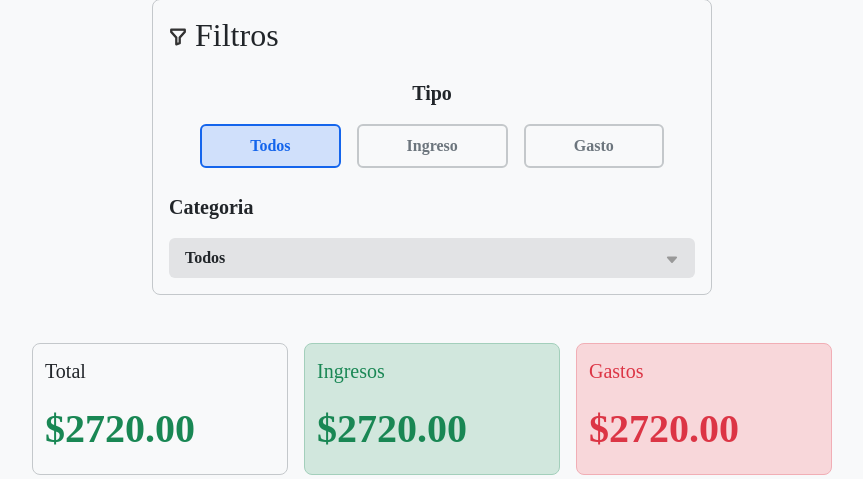
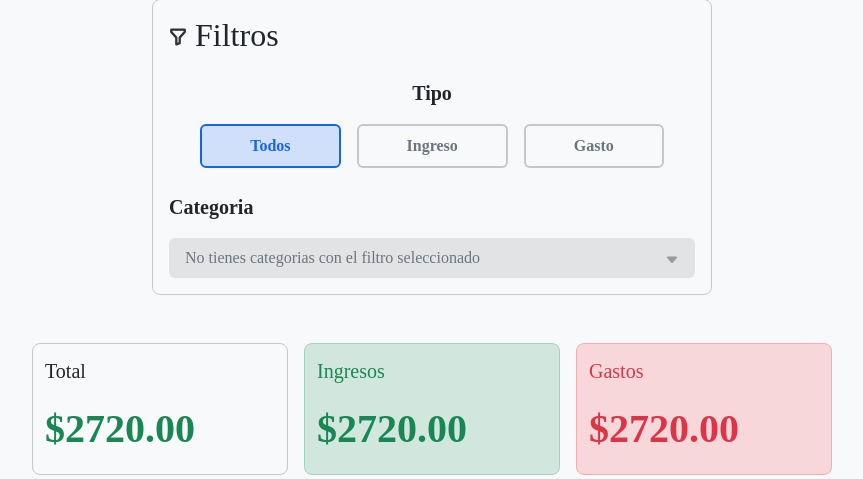
Before and after one commit to JesusHM0406/homestack, a Flask app: page /history in a window 1280 px wide. Shown: the part 201-680 px from the top of the page, without its empty margins (208-1071 px from the left). Run offline with Flask 3, Linux system fonts and the light colour scheme; the visitor is signed in with stand-in values (Sample User, id 1); some web fonts are replaced.

Commit message:
feat: implement filter section with current user and filter data

```diff
--- a/templates/history.html
+++ b/templates/history.html
@@ -34,7 +34,15 @@
         <div class="filter-categories w-100 position-relative">
           <div class="custom-select-f" id="customSelectF" aria-expanded="false" tabindex="0">
             <div class="select-trigger-f d-flex justify-content-between py-2 px-3 bg-secondary-subtle rounded-2" id="selectTriggerF">
-              <span class="fw-bold">Todos</span>
+                {% if category %}
+                  <span class="fw-bold">{{ category.name }}</span>
+                {% elif categories %}
+                  <span class="fw-bold">Todas</span>
+                {% elif type != "all" %}
+                  <span class="text-secondary">No tienes categorias con el filtro seleccionado</span>
+                {% else %}
+                  <span class="text-secondary">No tienes categorias</span>
+                {% endif %}
               <figure>
                 <svg xmlns="http://www.w3.org/2000/svg" width="14" height="14" fill="#bbb" class="bi bi-caret-down-fill" viewBox="0 0 16 16" aria-hidden="true">
                   <path d="M7.247 11.14 2.451 5.658C1.885 5.013 2.345 4 3.204 4h9.592a1 1 0 0 1 .753 1.659l-4.796 5.48a1 1 0 0 1-1.506 0z"/>
@@ -43,77 +51,39 @@
             </div>
 
             <ul class="select-options-list-f m-0 p-2 bg-light border border-1 border-secondary-subtle rounded-3 shadow-sm d-flex flex-column gap-2 overflow-y-auto position-absolute w-100" id="selectOptListF">
-              <li aria-selected="false" class="cat-option d-flex justify-content-between py-1 px-2 rounded-2" data-cat-id="1">
-                <span>Comida</span>
+              {% if categories %}
+                {% for cat in categories %}
+                  {% if category and cat.name == category.name %}
+                    <li aria-selected="true" class="cat-option d-flex justify-content-between py-1 px-2 rounded-2" data-cat-id="{{ cat.id }}">
+                      <span>{{ cat.name }}</span>
                       <figure class="cat-opt-icon">
                         <svg xmlns="http://www.w3.org/2000/svg" width="16" height="16" fill="#999" class="bi bi-check-lg" viewBox="0 0 16 16" aria-hidden="true">
                           <path d="M12.736 3.97a.733.733 0 0 1 1.047 0c.286.289.29.756.01 1.05L7.88 12.01a.733.733 0 0 1-1.065.02L3.217 8.384a.757.757 0 0 1 0-1.06.733.733 0 0 1 1.047 0l3.052 3.093 5.4-6.425z"/>
                         </svg>
                       </figure>
                     </li>
-
-              <li aria-selected="false" class="cat-option d-flex justify-content-between py-1 px-2 rounded-2" data-cat-id="2">
-                <span>Comida</span>
+                  {% else %}
+                    <li aria-selected="false" class="cat-option d-flex justify-content-between py-1 px-2 rounded-2" data-cat-id="{{ cat.id }}">
+                      <span>{{ cat.name }}</span>
                       <figure class="cat-opt-icon">
                         <svg xmlns="http://www.w3.org/2000/svg" width="16" height="16" fill="#999" class="bi bi-check-lg" viewBox="0 0 16 16" aria-hidden="true">
                           <path d="M12.736 3.97a.733.733 0 0 1 1.047 0c.286.289.29.756.01 1.05L7.88 12.01a.733.733 0 0 1-1.065.02L3.217 8.384a.757.757 0 0 1 0-1.06.733.733 0 0 1 1.047 0l3.052 3.093 5.4-6.425z"/>
                         </svg>
                       </figure>
                     </li>
-
-              <li aria-selected="false" class="cat-option d-flex justify-content-between py-1 px-2 rounded-2" data-cat-id="3">
-                <span>Comida</span>
-                <figure class="cat-opt-icon">
-                  <svg xmlns="http://www.w3.org/2000/svg" width="16" height="16" fill="#999" class="bi bi-check-lg" viewBox="0 0 16 16" aria-hidden="true">
-                    <path d="M12.736 3.97a.733.733 0 0 1 1.047 0c.286.289.29.756.01 1.05L7.88 12.01a.733.733 0 0 1-1.065.02L3.217 8.384a.757.757 0 0 1 0-1.06.733.733 0 0 1 1.047 0l3.052 3.093 5.4-6.425z"/>
-                  </svg>
-                </figure>
+                  {% endif %}
+                {% endfor %}
+              {% else %}
+                {% if type_f != "all" %}
+                  <li class="text-center">
+                    <span class="text-secondary">No tienes categorias con el filtro seleccionado</span>
                   </li>
-
-              <li aria-selected="false" class="cat-option d-flex justify-content-between py-1 px-2 rounded-2" data-cat-id="4">
-                <span>Comida</span>
-                <figure class="cat-opt-icon">
-                  <svg xmlns="http://www.w3.org/2000/svg" width="16" height="16" fill="#999" class="bi bi-check-lg" viewBox="0 0 16 16" aria-hidden="true">
-                    <path d="M12.736 3.97a.733.733 0 0 1 1.047 0c.286.289.29.756.01 1.05L7.88 12.01a.733.733 0 0 1-1.065.02L3.217 8.384a.757.757 0 0 1 0-1.06.733.733 0 0 1 1.047 0l3.052 3.093 5.4-6.425z"/>
-                  </svg>
-                </figure>
+                {% else %}
+                  <li class="text-center">
+                    <span class="text-secondary">No tienes categorias</span>
                   </li>
-
-              <li aria-selected="false" class="cat-option d-flex justify-content-between py-1 px-2 rounded-2" data-cat-id="5">
-                <span>Comida</span>
-                <figure class="cat-opt-icon">
-                  <svg xmlns="http://www.w3.org/2000/svg" width="16" height="16" fill="#999" class="bi bi-check-lg" viewBox="0 0 16 16" aria-hidden="true">
-                    <path d="M12.736 3.97a.733.733 0 0 1 1.047 0c.286.289.29.756.01 1.05L7.88 12.01a.733.733 0 0 1-1.065.02L3.217 8.384a.757.757 0 0 1 0-1.06.733.733 0 0 1 1.047 0l3.052 3.093 5.4-6.425z"/>
-                  </svg>
-                </figure>
-              </li>
-
-              <li aria-selected="false" class="cat-option d-flex justify-content-between py-1 px-2 rounded-2" data-cat-id="6">
-                <span>Comida</span>
-                <figure class="cat-opt-icon">
-                  <svg xmlns="http://www.w3.org/2000/svg" width="16" height="16" fill="#999" class="bi bi-check-lg" viewBox="0 0 16 16" aria-hidden="true">
-                    <path d="M12.736 3.97a.733.733 0 0 1 1.047 0c.286.289.29.756.01 1.05L7.88 12.01a.733.733 0 0 1-1.065.02L3.217 8.384a.757.757 0 0 1 0-1.06.733.733 0 0 1 1.047 0l3.052 3.093 5.4-6.425z"/>
-                  </svg>
-                </figure>
-              </li>
-
-              <li aria-selected="false" class="cat-option d-flex justify-content-between py-1 px-2 rounded-2" data-cat-id="7">
-                <span>Comida</span>
-                <figure class="cat-opt-icon">
-                  <svg xmlns="http://www.w3.org/2000/svg" width="16" height="16" fill="#999" class="bi bi-check-lg" viewBox="0 0 16 16" aria-hidden="true">
-                    <path d="M12.736 3.97a.733.733 0 0 1 1.047 0c.286.289.29.756.01 1.05L7.88 12.01a.733.733 0 0 1-1.065.02L3.217 8.384a.757.757 0 0 1 0-1.06.733.733 0 0 1 1.047 0l3.052 3.093 5.4-6.425z"/>
-                  </svg>
-                </figure>
-              </li>
-
-              <li aria-selected="false" class="cat-option d-flex justify-content-between py-1 px-2 rounded-2" data-cat-id="8">
-                <span>Comida</span>
-                <figure class="cat-opt-icon">
-                  <svg xmlns="http://www.w3.org/2000/svg" width="16" height="16" fill="#999" class="bi bi-check-lg" viewBox="0 0 16 16" aria-hidden="true">
-                    <path d="M12.736 3.97a.733.733 0 0 1 1.047 0c.286.289.29.756.01 1.05L7.88 12.01a.733.733 0 0 1-1.065.02L3.217 8.384a.757.757 0 0 1 0-1.06.733.733 0 0 1 1.047 0l3.052 3.093 5.4-6.425z"/>
-                  </svg>
-                </figure>
-              </li>
+                {% endif %}
+              {% endif %}
             </ul>
           </div>
         </div>
```
Lines whose indentation alone changed are shown as unchanged.
